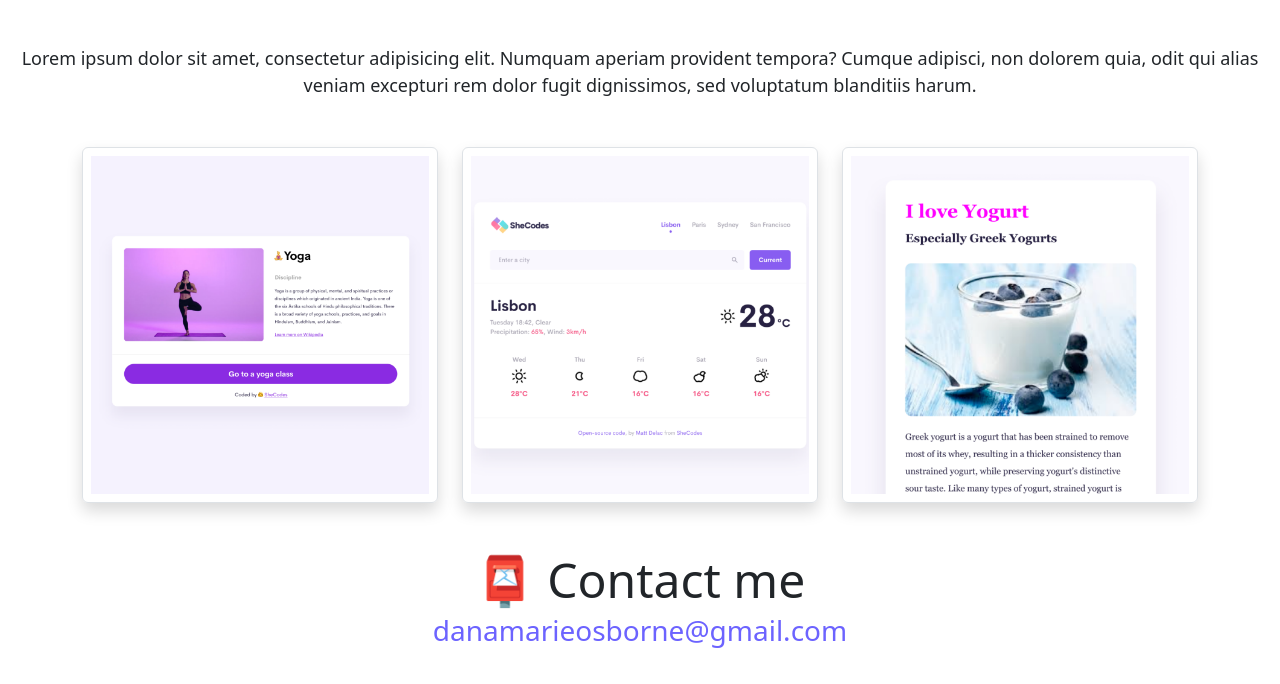
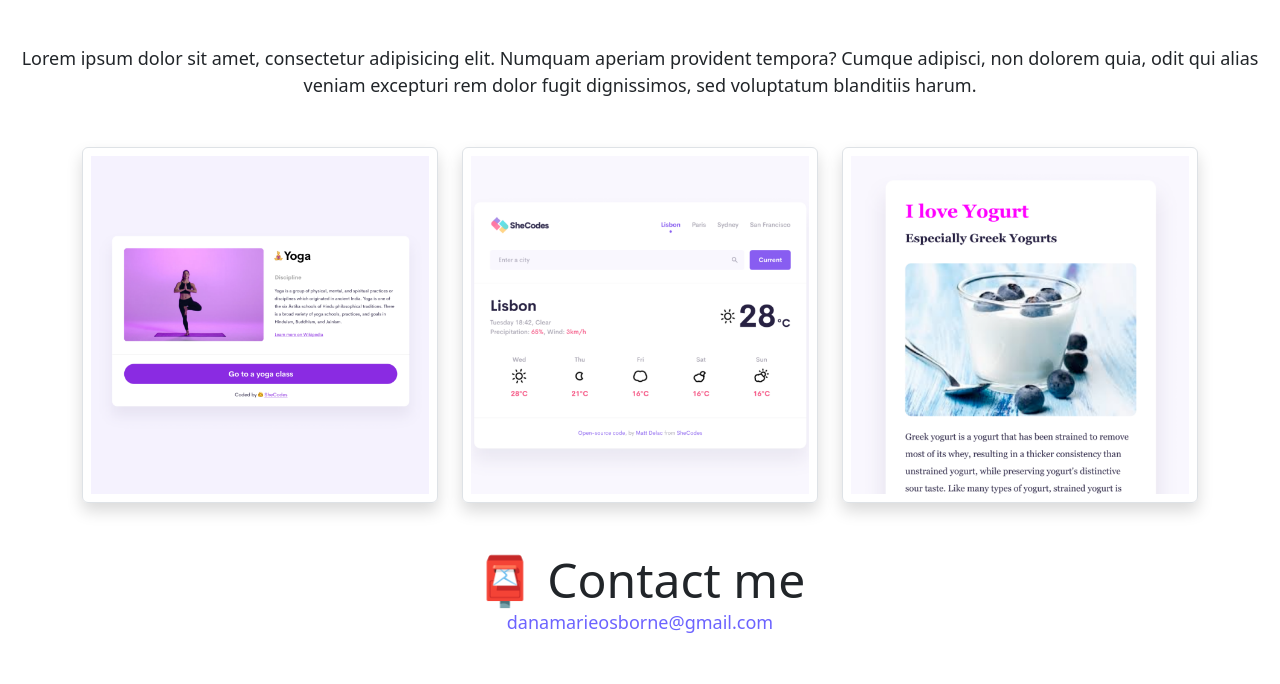
Before and after one commit to dana-marie-coder/Responsive-Homework-wk2, a plain HTML site: page about.html in a window 1280 px wide. Shown: the part 203-887 px from the top of the page. Before the commit the page ends 854 px from the top, so only its background shows below. Drawn offline with nearby package versions, Linux system fonts and the light colour scheme.

Commit message:
fixed bug in email link size.

```diff
--- a/about.html
+++ b/about.html
@@ -79,9 +79,9 @@
         </div>
       </div>
     </div>
-    <div class="mt-5" id="contact">
+    <div class="mt-5 mb-5" id="contact">
       <h2>📮 Contact me</h2>
-      <a href="mailto:danamarieosborne@gmail.com" class="email-link"
+      <a href="mailto:danamarieosborne@gmail.com" class="email-link text-xs"
         >danamarieosborne@gmail.com</a
       >
     </div>
--- a/source/style.css
+++ b/source/style.css
@@ -80,7 +80,7 @@ p {
   display: flex;
   justify-content: center;
   color: var(--primary-color);
-  font-size: 28px;
+  font-size: 18px;
   text-decoration: none;
 }
 
```
